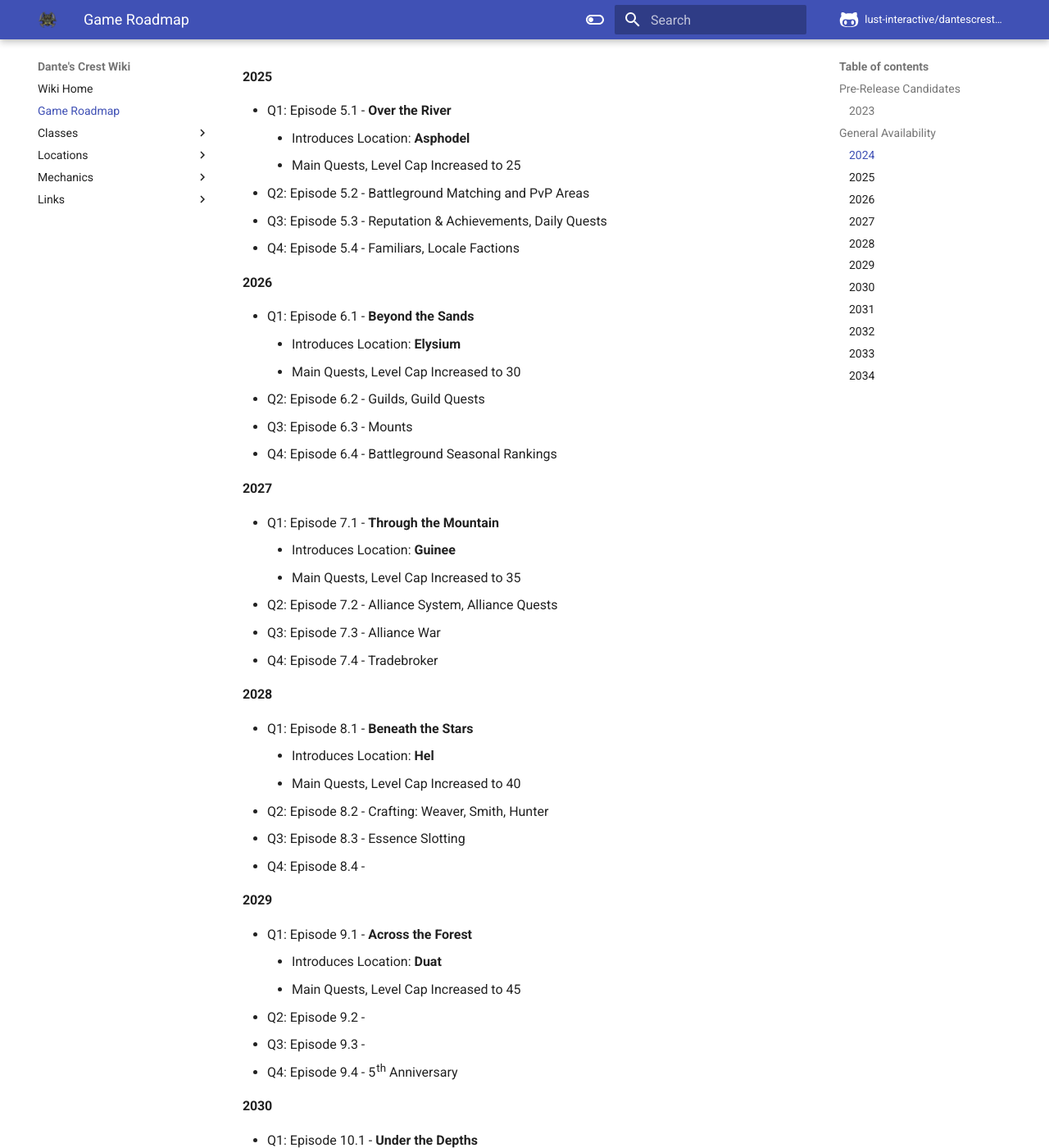
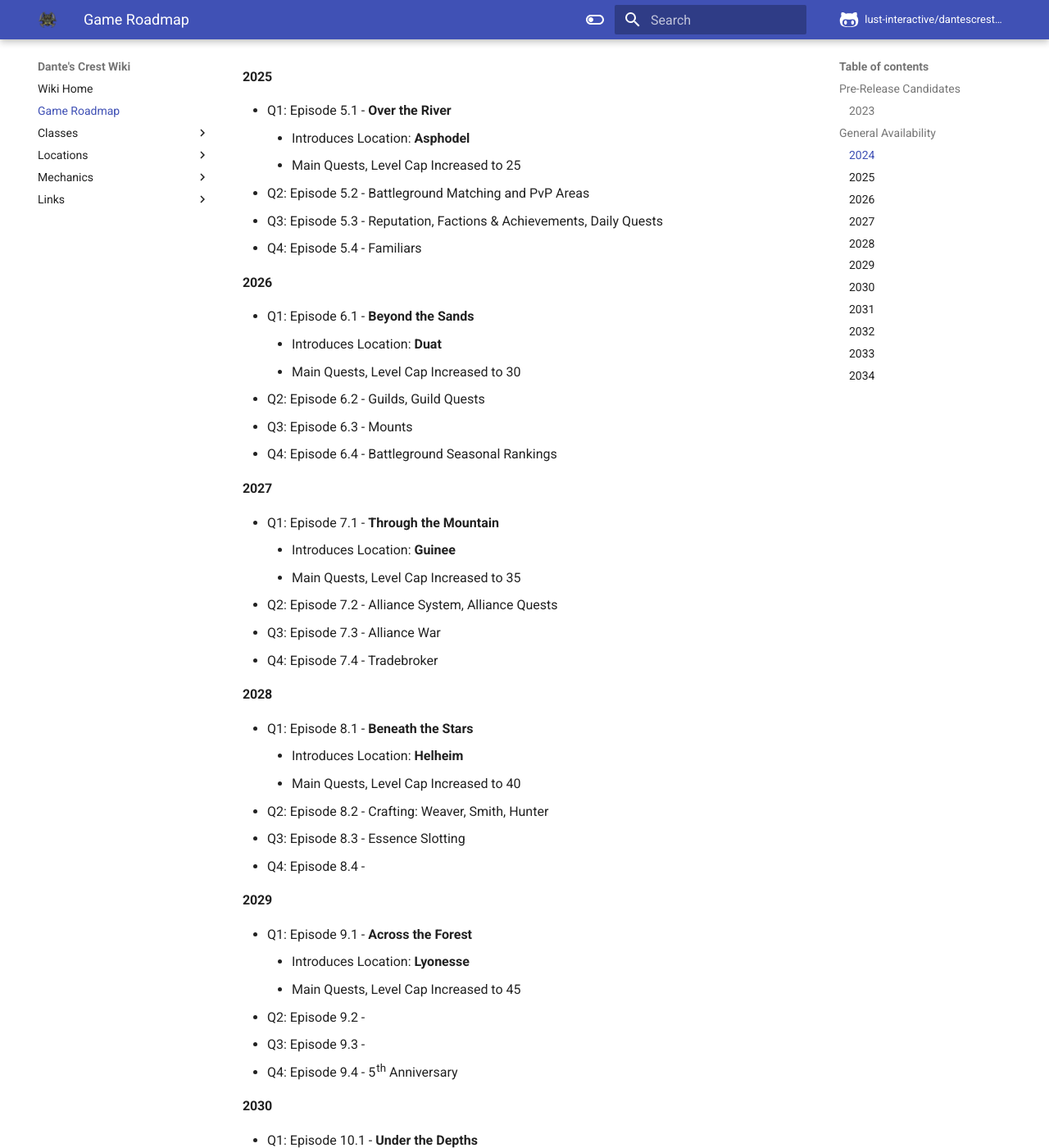
Before and after one commit to Lust-Interactive/EternalDamnationWiki, an MkDocs documentation site: the page built from data/gameroadmap.md, in a window 1280 px wide and 1400 px high, scrolled down 1018 px. Shown: the whole window at 82% size. Built offline with MkDocs 1.6.1 and Material for MkDocs 9.7.7, drawn with Linux system fonts in a browser that asks for light colours; comment, search, counter and statistics services are not loaded; some of the changed text lies outside the part shown.

Commit message:
Updated location names on Roadmap

```diff
--- a/data/gameroadmap.md
+++ b/data/gameroadmap.md
@@ -34,13 +34,13 @@ Content Updates for Dante's Crest will be released in "Episodes" every few month
     - Introduces Location: **Asphodel**
     - Main Quests, Level Cap Increased to 25
 - Q2: Episode 5.2 - Battleground Matching and PvP Areas
-- Q3: Episode 5.3 - Reputation & Achievements, Daily Quests
-- Q4: Episode 5.4 - Familiars, Locale Factions
+- Q3: Episode 5.3 - Reputation, Factions & Achievements, Daily Quests
+- Q4: Episode 5.4 - Familiars
 
 #### 2026
 
 - Q1: Episode 6.1 - **Beyond the Sands**
-    - Introduces Location: **Elysium**
+    - Introduces Location: **Duat**
     - Main Quests, Level Cap Increased to 30
 - Q2: Episode 6.2 - Guilds, Guild Quests
 - Q3: Episode 6.3 - Mounts
@@ -56,7 +56,7 @@ Content Updates for Dante's Crest will be released in "Episodes" every few month
 
 #### 2028
 - Q1: Episode 8.1 - **Beneath the Stars**
-    - Introduces Location: **Hel**
+    - Introduces Location: **Helheim**
     - Main Quests, Level Cap Increased to 40
 - Q2: Episode 8.2 - Crafting: Weaver, Smith, Hunter
 - Q3: Episode 8.3 - Essence Slotting
@@ -64,7 +64,7 @@ Content Updates for Dante's Crest will be released in "Episodes" every few month
 
 #### 2029
 - Q1: Episode 9.1 - **Across the Forest**
-    - Introduces Location: **Duat**
+    - Introduces Location: **Lyonesse**
     - Main Quests, Level Cap Increased to 45
 - Q2: Episode 9.2 -
 - Q3: Episode 9.3 -
```
Also changed, not shown: other parts of data/gameroadmap.md (+2 -2 lines), mkdocs.yml (+4 -5 lines).
